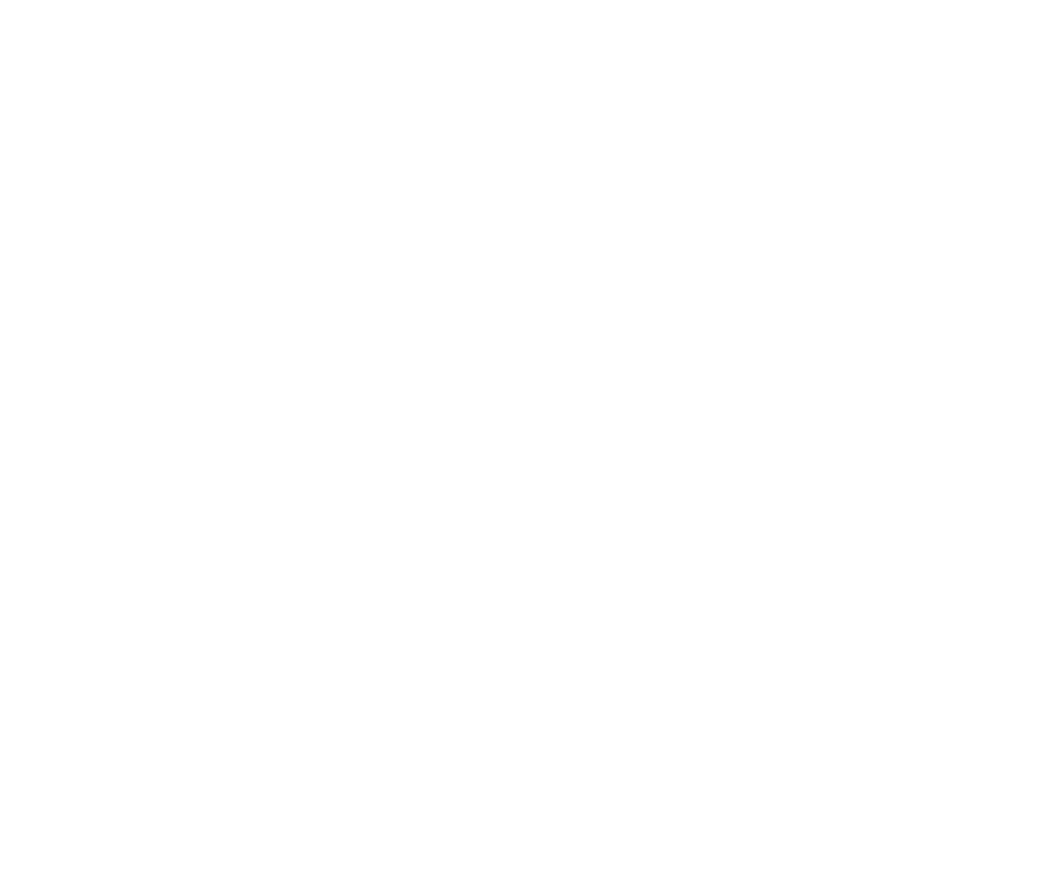
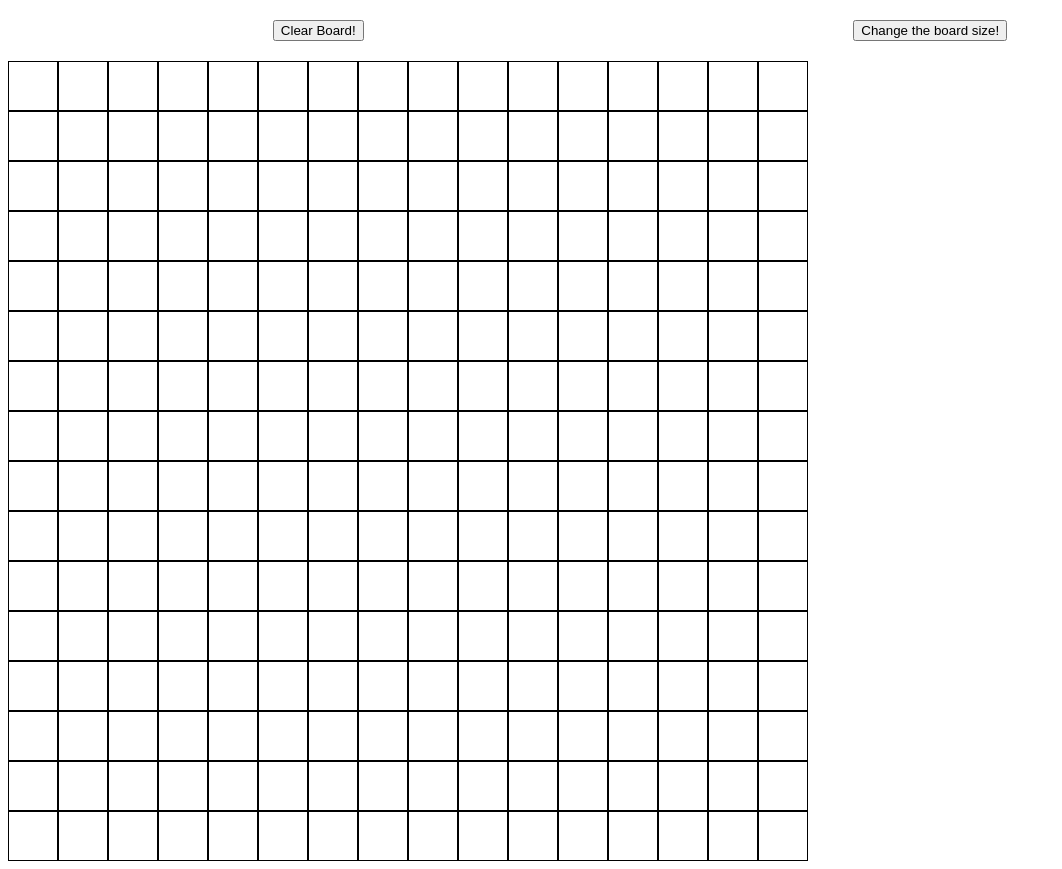
Before and after one commit to Montusker/Etch-A-Sketch, a plain HTML site: page index.html in a window 1280 px wide. Shown: the whole page, without its empty margins (0-1062 px from the left). Before the commit the page ends 800 px from the top, so only its background shows below. Drawn offline with Linux system fonts and the light colour scheme.

Commit message:
Finished Project. FORGOT COMMITING AGHHHHH

```diff
--- a/index.html
+++ b/index.html
@@ -9,7 +9,13 @@
 </head>
 
 <body>
-    <div class="container">
+    <header>
+        <button class="reset">Clear Board!</button>
+
+        <button class="drawBoard">Change the board size!</button>
+    </header>
+
+    <div id="container">
 
     </div>
 </body>
--- a/index.js
+++ b/index.js
@@ -0,0 +1,50 @@
+const container = document.querySelector('#container');
+
+
+function draw(num) {
+    for (let i = 0; i < (num * num); i++) {
+        const board = document.createElement('div');
+        board.classList.add('boardPiece');
+        container.setAttribute('style', 'grid-template-columns: repeat(' + num + ', 1fr)');
+        container.appendChild(board);
+    }
+    const boardPiece = Array.from(document.querySelectorAll('.boardPiece'));
+    boardPiece.forEach(piece => piece.addEventListener('mouseover', () => {
+        piece.setAttribute('style', 'background-color: black');
+    }));
+    const clearBtn = document.querySelector('.reset');
+
+    clearBtn.addEventListener('click', () => {
+        boardPiece.forEach(piece => piece.setAttribute('style', 'background-color:white'));
+
+    });
+}
+
+draw(16);
+
+
+
+
+
+
+
+const drawBoard = document.querySelector('.drawBoard');
+
+drawBoard.addEventListener('click', () => {
+    let boardSize = prompt("Please enter a new board size!", "16");
+    boardSize = parseInt(boardSize);
+    if (!Number.isInteger(boardSize)) {
+        alert("Error: You did not enter a number");
+        return "ERROR";
+    } else if (boardSize > 101 || +boardSize < 0) {
+        alert("Error: Number must be between 1 & 100!")
+        return "ERROR";
+    } else {
+        while (container.firstChild) {
+            container.removeChild(container.firstChild);
+        }
+        draw(boardSize);
+    }
+
+
+});
--- a/styles.css
+++ b/styles.css
@@ -0,0 +1,18 @@
+#container {
+    display: grid;
+    grid-template-columns: repeat(16, 1fr);
+    gap: 0;
+    height: 800px;
+    width: 800px;
+}
+
+.boardPiece {
+    border: 1px solid black;
+}
+
+header {
+    display: flex;
+    justify-content: space-around;
+    align-items: center;
+    margin: 20px;
+}
```
